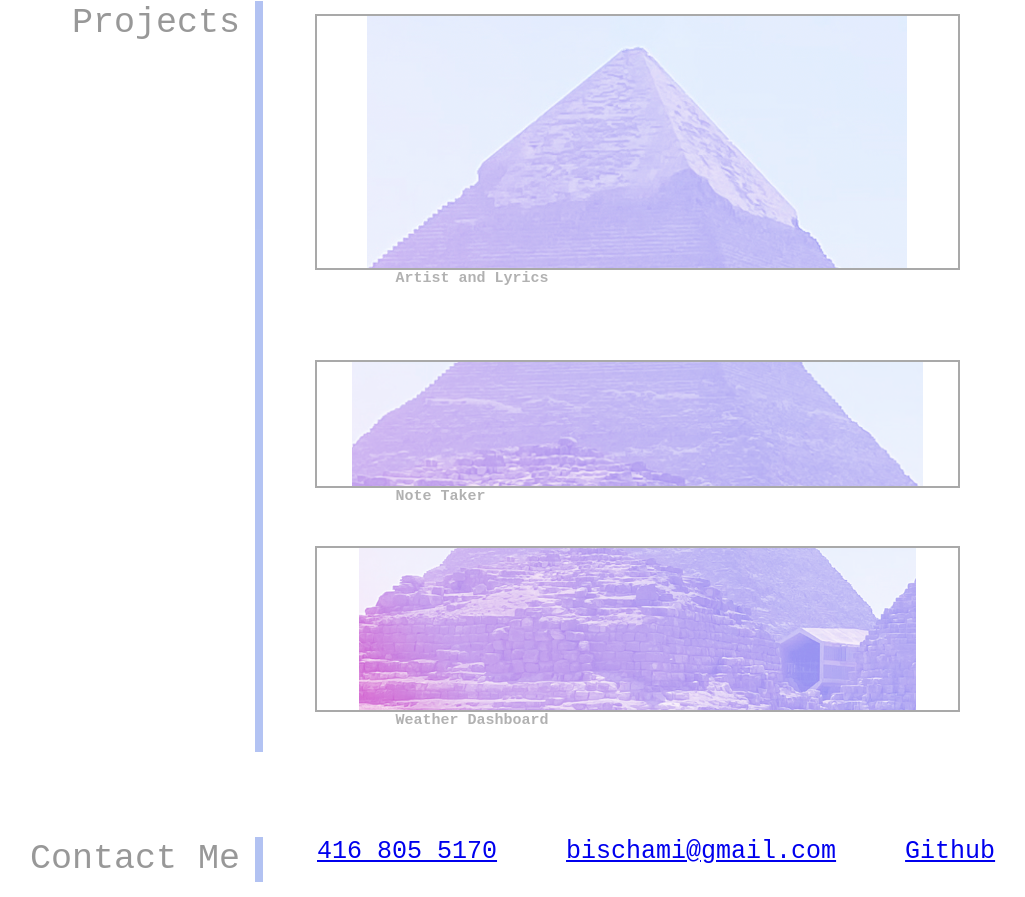
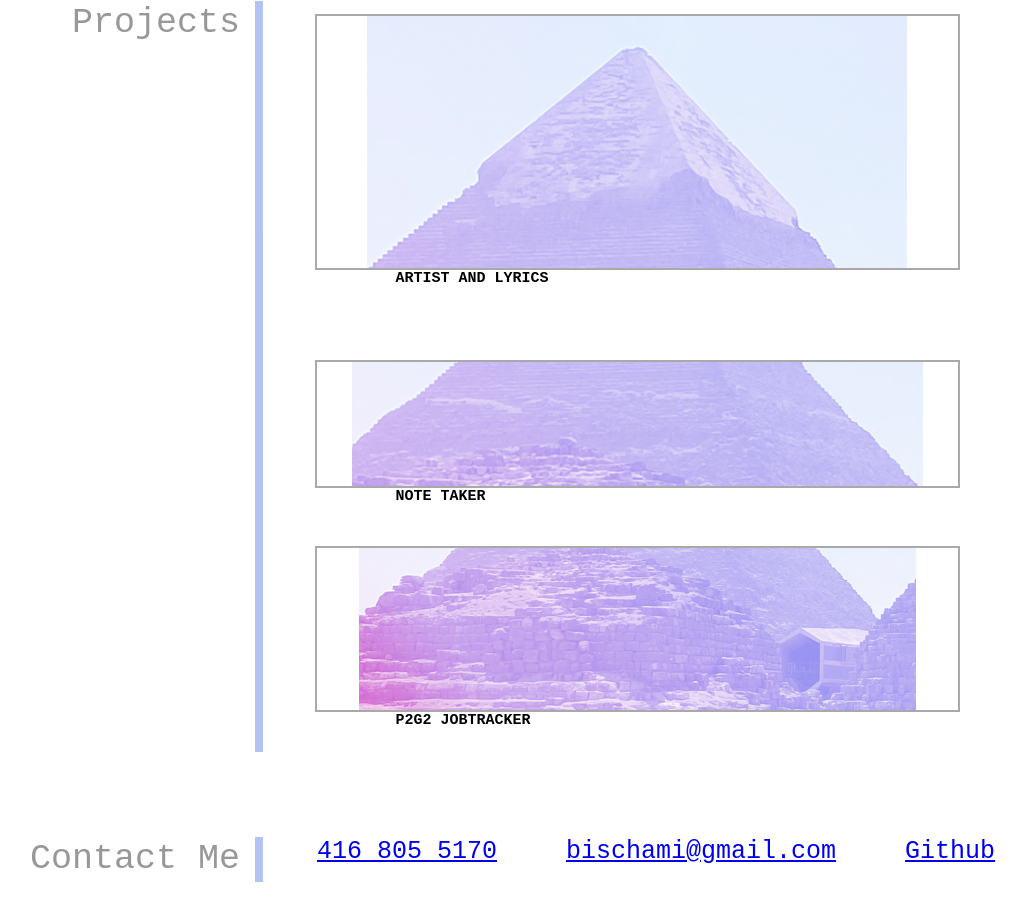
Before and after one commit to chamibia/bianca-portfolio, a plain HTML site: page index.html in a window 1280 px wide. Shown: the part 788-1685 px from the top of the page, without its empty margins (87-1112 px from the left). Drawn offline with Linux system fonts and the light colour scheme.

Commit message:
added new project

```diff
--- a/assets/style.css
+++ b/assets/style.css
@@ -104,7 +104,7 @@ header nav ul li a {
   padding-left: 10%;
   font-size: 15px;
   font-style: normal;
-  opacity: 0.3;
+  color: black;
 }
 .secondary-project {
   margin: 0.5em;
--- a/index.html
+++ b/index.html
@@ -52,22 +52,22 @@
               alt="top of pyramid"
             />
           </a>
-          <h3 class="img-label">Artist and Lyrics</h3>
+          <h3 class="img-label">ARTIST AND LYRICS </h3>
         </div>
 
         <div class="secondary-project">
           <a href="https://taker--note.herokuapp.com/">
             <img src="./assets/images/middle.png" alt="middle of pyramid" />
           </a>
-          <h3 class="img-label">Note Taker</h3>
+          <h3 class="img-label">NOTE TAKER</h3>
         </div>
 
 
         <div class="secondary-project">
-          <a href="https://chamibia.github.io/weather-dashboard/">
+          <a href="https://safe-cove-20593.herokuapp.com/">
             <img src="./assets/images/bottom.png" alt="bottom of pyramid" />
           </a>
-          <h3 class="img-label">Weather Dashboard</h3>
+          <h3 class="img-label">P2G2 JOBTRACKER</h3>
         </div>
 
 
```
Also changed, not shown: 2 other files.
